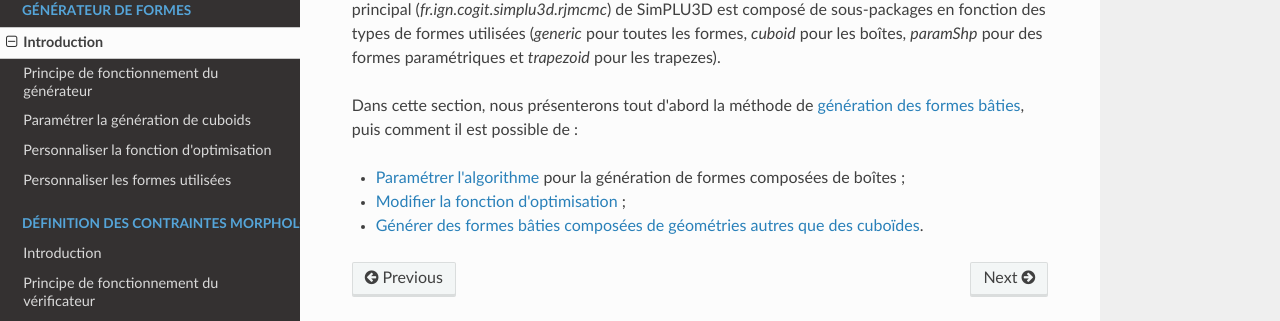
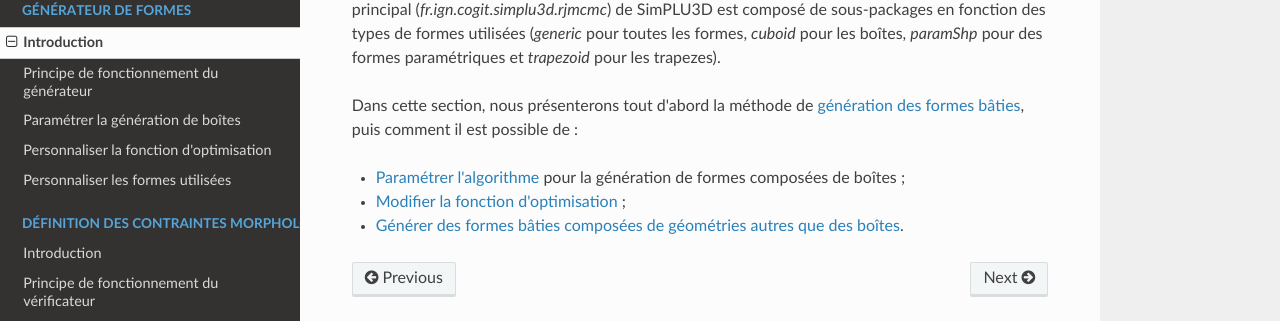
Before and after one commit to SimPLU3D/simplu3D-tutorial, an MkDocs documentation site: the page built from docs/generator/intro.md, in a window 1280 px wide. Shown: the part 306-627 px from the top of the page. Built offline with MkDocs 1.6.1, drawn with Linux system fonts in a browser that asks for light colours; nearby versions of some CDN libraries.

Commit message:
Removing last cuboid terms => use of boite in Franch

```diff
--- a/docs/generator/intro.md
+++ b/docs/generator/intro.md
@@ -16,4 +16,4 @@ Dans cette section, nous présenterons tout d'abord la méthode de [génération
 
 - [Paramétrer l'algorithme](custom-generator.md) pour la génération de formes composées de boîtes ;
 - [Modifier la fonction d'optimisation](custom-generator.md) ;
-- [Générer des formes bâties composées de géométries autres que des cuboïdes](custom-shape.md).
+- [Générer des formes bâties composées de géométries autres que des boîtes](custom-shape.md).
--- a/mkdocs.yml
+++ b/mkdocs.yml
@@ -13,7 +13,7 @@ nav:
 - 'Générateur de formes':
     - 'Introduction': 'generator/intro.md'
     - 'Principe de fonctionnement du générateur': 'generator/principe.md'
-    - "Paramétrer la génération de cuboids": 'generator/custom-generator.md'
+    - "Paramétrer la génération de boîtes": 'generator/custom-generator.md'
     - "Personnaliser la fonction d'optimisation": 'generator/custom-optimisation.md'
     - 'Personnaliser les formes utilisées': 'generator/custom-shape.md'
 - 'Définition des contraintes morphologiques':
```
